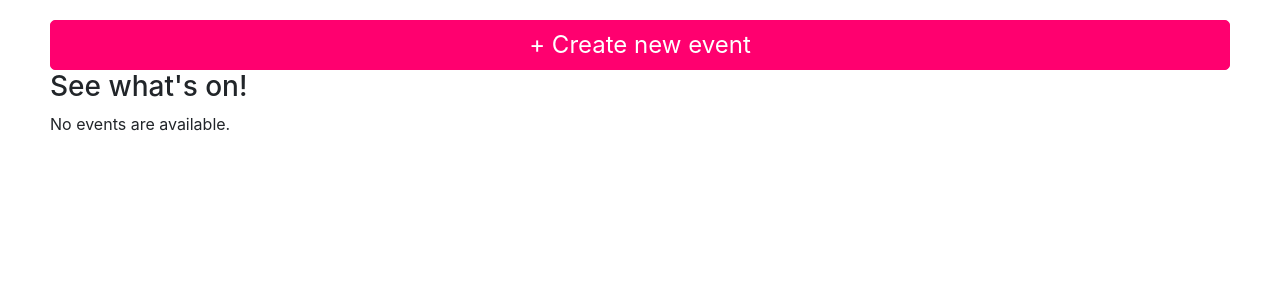
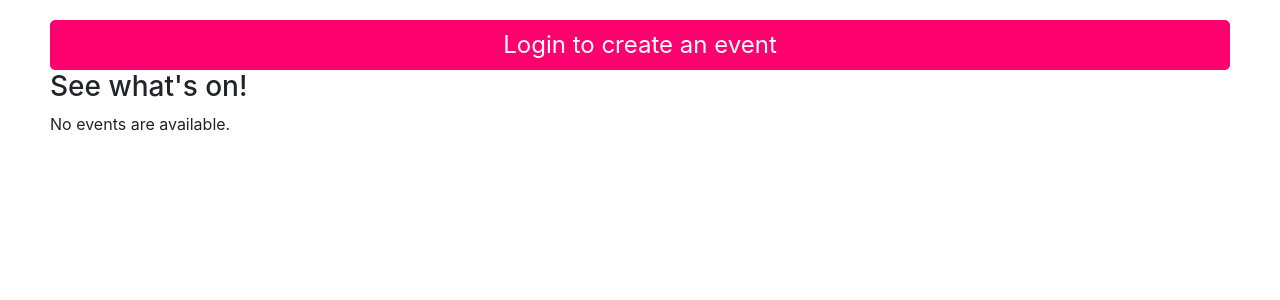
Before and after one commit to jojo-baker/eventfinda-app, a Django app: page /event-finder/ in a window 1280 px wide. Shown: the part 147-447 px from the top of the page. Run offline with Django 3.2, Linux system fonts and the light colour scheme; data that the repository does not hold is empty; some libraries are stand-ins or nearby versions.

Commit message:
added login button for logged out users

```diff
--- a/eventFinderApp/templates/eventFinderApp/index.html
+++ b/eventFinderApp/templates/eventFinderApp/index.html
@@ -2,7 +2,13 @@
 
 {% block content %}
 
-   <a href="{% url 'eventFinderApp:add_event' %}"><button id="new-event">+ Create new event</button></a>
+    {% if request.user.is_authenticated %}
+    <!-- Do something for authenticated users. -->
+        <a href="{% url 'eventFinderApp:add_event' %}"><button id="new-event">+ Create new event</button></a>
+    {% else %}
+    <!-- Do something for anonymous users. -->
+        <a href="{% url 'login' %}"><button id="new-event">Login to create an event</button></a>
+    {% endif %}
     <h3>See what's on!</h3>
     {% if events_list %}
         {% for event in events_list %}
```
